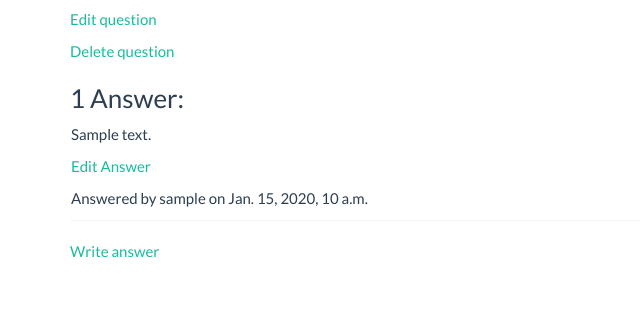
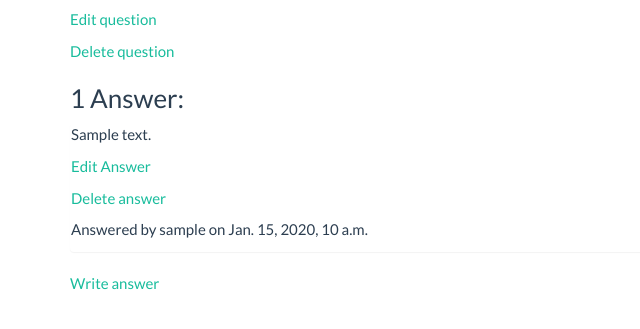
Before and after one commit to wfhorobinjr/qandu_app, a Django app: page /question/1/ in a window 1280 px wide. Shown: the part 209-538 px from the top of the page, without its empty margins (0-640 px from the left). Run offline with Django 3.2, Linux system fonts and the light colour scheme; the first user in the database is signed in; tables that the repository leaves empty hold one stand-in row (Sample ...); some libraries are stand-ins or nearby versions.

Commit message:
Add answer delete view

```diff
--- a/core/urls.py
+++ b/core/urls.py
@@ -12,4 +12,5 @@ urlpatterns = patterns('',
   url(r'^question/delete/(?P<pk>\d+)/$', QuestionDeleteView.as_view(), name='question_delete'),
   url(r'^question/(?P<pk>\d+)/answer/create/$', AnswerCreateView.as_view(), name='answer_create'),
   url(r'^question/(?P<question_pk>\d+)/answer/update/(?P<answer_pk>\d+)/$', AnswerUpdateView.as_view(), name='answer_update'),
+  url(r'^question/(?P<question_pk>\d+)/answer/delete/(?P<answer_pk>\d+)/$', AnswerDeleteView.as_view(), name='answer_delete'),
 )
--- a/core/views.py
+++ b/core/views.py
@@ -64,3 +64,11 @@ class AnswerUpdateView(UpdateView):
 
   def get_success_url(self):
     return self.object.question.get_absolute_url()
+
+class AnswerDeleteView(DeleteView):
+  model = Answer
+  pk_url_kwarg = 'answer_pk'
+  template_name = 'answer/answer_confirm_delete.html'
+
+  def get_success_url(self):
+    return self.object.question.get_absolute_url()
--- a/templates/question/question_detail.html
+++ b/templates/question/question_detail.html
@@ -15,6 +15,7 @@
   <p>{{ answer.text }}</p>
   {% if answer.user == user %}
   <p><a href="{% url 'answer_update' question_pk=question.id answer_pk=answer.id %}">Edit Answer</a></p>
+  <p><a href="{% url 'answer_delete' question_pk=question.id answer_pk=answer.id %}">Delete answer</a></p>
   {% endif %}
   <p>Answered by {{ answer.user.username }} on {{ answer.created_at }}</p>
 </div>
```
Also changed, not shown: templates/answer/answer_confirm_delete.html (added, +8 -0 lines).
